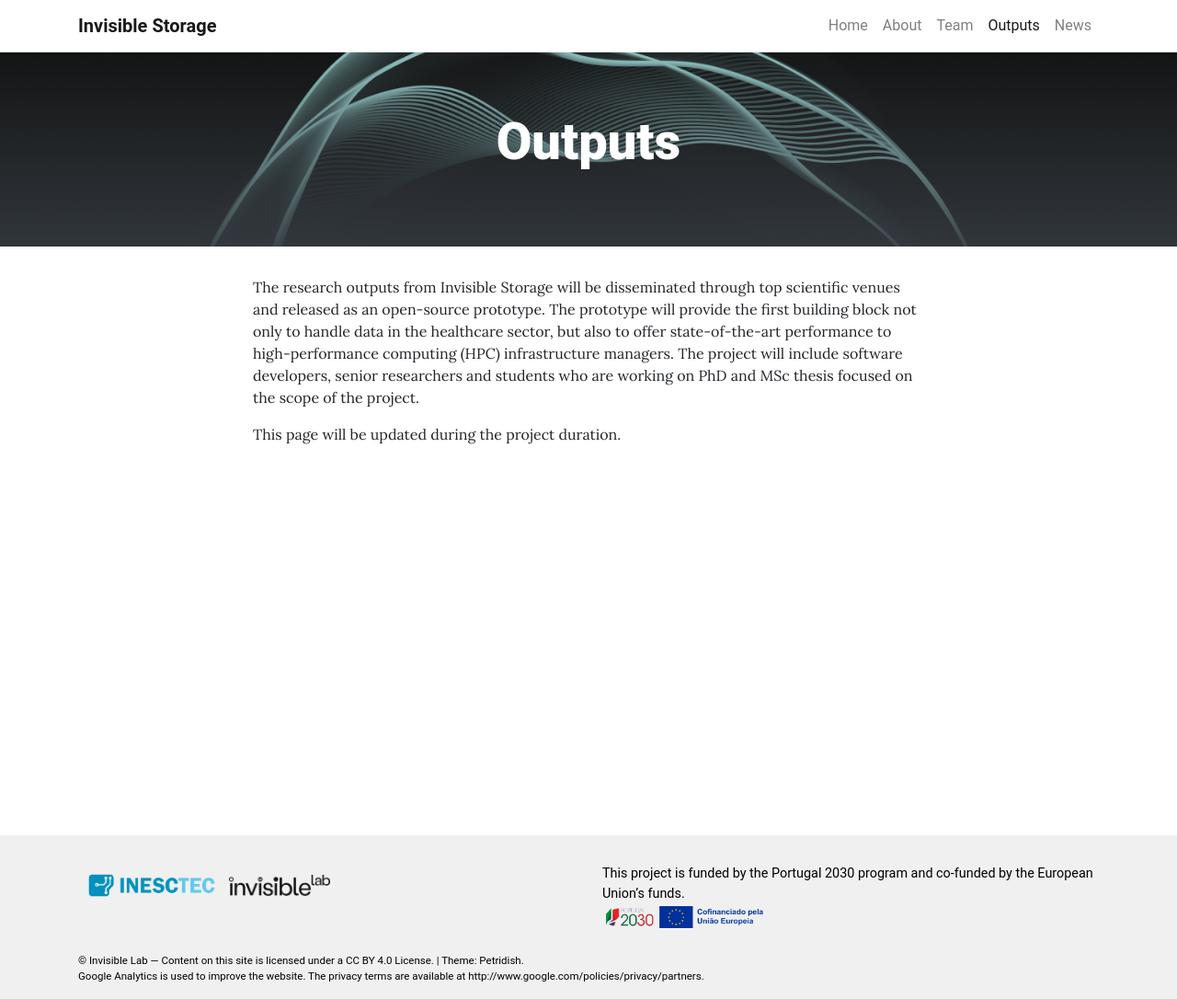
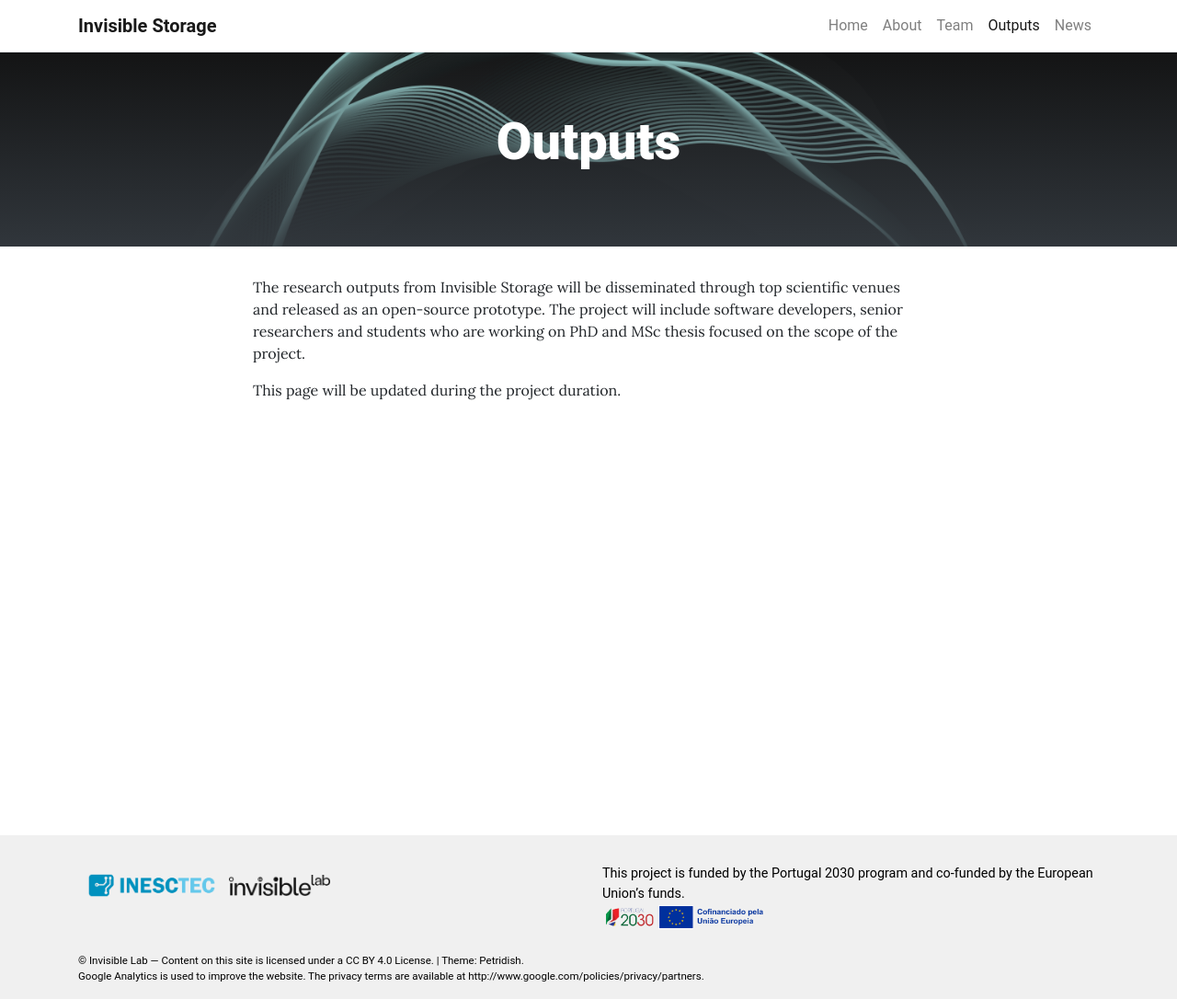
Before and after one commit to invisiblelab-dev/invisible-storage-project-website, a Jekyll site: the page built from pages/outputs.md, in a window 1280 px wide. Shown: the whole page at 92% size. Built offline with Jekyll 4.4.1, drawn with Linux system fonts in a browser that asks for light colours.

Commit message:
Update outputs.md

```diff
--- a/pages/outputs.md
+++ b/pages/outputs.md
@@ -5,6 +5,6 @@
 permalink: /outputs/
 ---
 
-The research outputs from Invisible Storage will be disseminated through top scientific venues and released as an open-source prototype. The prototype will provide the first building block not only to handle data in the healthcare sector, but also to offer state-of-the-art performance to high-performance computing (HPC) infrastructure managers. The project will include software developers, senior researchers and students who are working on PhD and MSc thesis focused on the scope of the project.
+The research outputs from Invisible Storage will be disseminated through top scientific venues and released as an open-source prototype.  The project will include software developers, senior researchers and students who are working on PhD and MSc thesis focused on the scope of the project.
 
 This page will be updated during the project duration.
```
